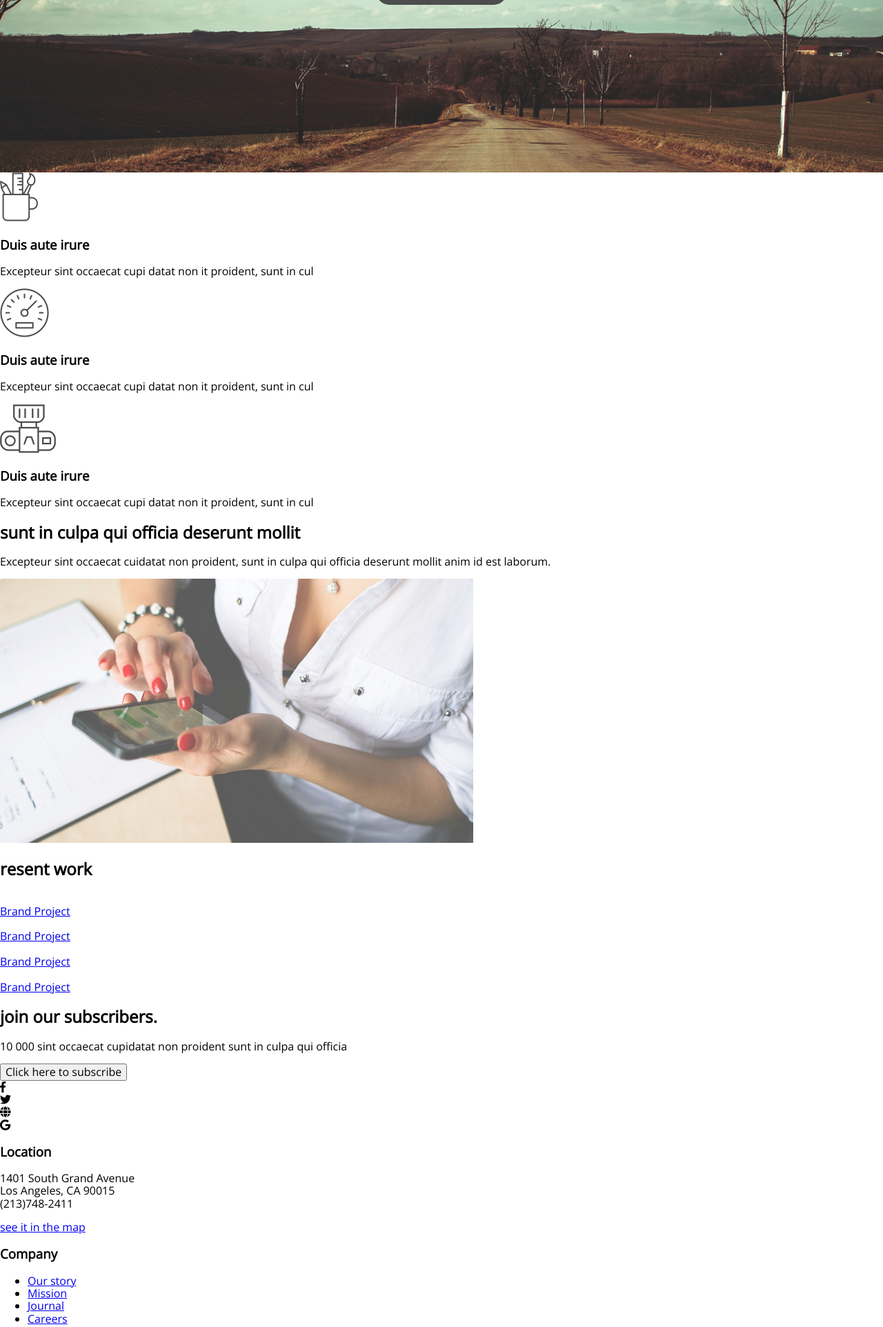
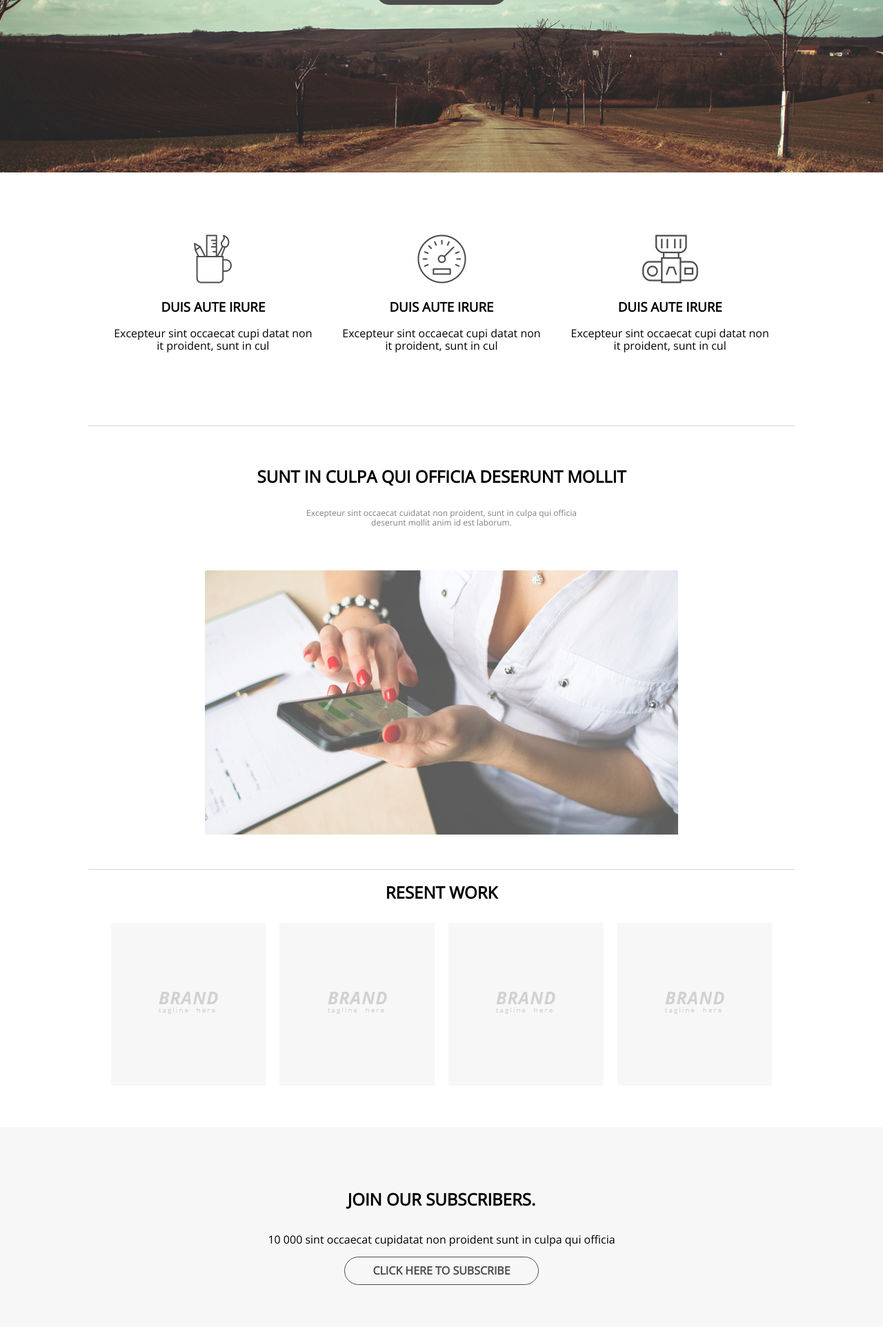
Before and after one commit to 801Khomenko/for_server, a PHP site: page /index.html in a window 1280 px wide; the page is wider, and only the part inside the window is pictured. Shown: the part 450-2374 px from the top of that part at 69% size. Run offline with PHP 8.4, Linux system fonts and the light colour scheme.

Commit message:
for herok

```diff
--- a/index.html
+++ b/index.html
@@ -21,7 +21,6 @@
                     <li>Journal</li>
                     <li>Contact</li>
                 </ul>
-
             </nav>
         </header>
     </div>
@@ -34,6 +33,7 @@
             </section>
         </div>
     </div>
+    <div class="container">
         <section class="services">
             <div class="service-item">
                 <img src="images/shape-7.png" alt="images">
@@ -51,35 +51,46 @@
                 <p>Excepteur sint occaecat cupi datat non it proident, sunt in cul</p>
             </div>
         </section>
+    </div>
+    <div class="container">
         <section class="story">
             <h2>sunt in culpa qui officia deserunt mollit</h2>
-        <p>Excepteur sint occaecat cuidatat non proident, sunt in culpa qui officia deserunt mollit anim id est laborum.</p>
+            <p>Excepteur sint occaecat cuidatat non proident, sunt in culpa qui officia <br> deserunt mollit anim id est laborum.</p>
             <img src="images/layer-12.png" alt="">
         </section>
+    </div>
+    <div class="container">
         <section class="work">
             <h2>resent work</h2>
+            <div class="b-i">
                 <div class="brend-item">
-            <img src="" alt="">
+                    <img src="images/brand.png" alt="">
                     <div class="project"><a href="#">Brand Project</a></div>
                 </div>
                 <div class="brend-item">
-            <img src="" alt="">
+                    <img src="images/brand.png" alt="">
                     <div class="project"><a href="#">Brand Project</a></div>
                 </div>
                 <div class="brend-item">
-            <img src="" alt="">
+                    <img src="images/brand.png" alt="">
                     <div class="project"><a href="#">Brand Project</a></div>
                 </div>
                 <div class="brend-item">
-            <img src="" alt="">
+                    <img src="images/brand.png" alt="">
                     <div class="project"><a href="#">Brand Project</a></div>
                 </div>
+            </div>
         </section>
+    </div>
+    <div class="subs">
+        <div class="container">
             <section class="subscribe">
                 <h2>join our subscribers.</h2>
                 <p>10 000 sint occaecat cupidatat non proident sunt in culpa qui officia</p>
                 <button>Click here to subscribe</button>
             </section>
+        </div>
+    </div>
     <section class="social">
         <div class="social-item">
             <i class="fab fa-facebook-f"></i>
@@ -94,6 +105,8 @@
             <i class="fab fa-google"></i>
         </div>
     </section>
+    <div class="fi">
+        <div class="container">
             <footer>
                 <div class="footer-item">
                     <h3>Location</h3>
@@ -123,5 +136,8 @@
                     <p>Template made by <a href="#">pixelhint.com</a></p>
                 </div>
             </footer>
+        </div>
+
+</div>
 </body>
 </html>
--- a/style.css
+++ b/style.css
@@ -60,3 +60,176 @@ header nav ul li:hover{
     cursor: pointer;
     font-weight: bold;
 }
+
+.services{
+    display: flex;
+    flex-wrap: wrap;
+    justify-content: center;
+    align-items: center;
+    padding: 80px 10px;
+    border-bottom: 1px solid lightgrey;
+}
+
+.services .service-item{
+    flex-basis: 29%;
+    text-align: center;
+    margin: 10px 20px;
+}
+
+.service-item h3{
+    text-transform: uppercase;
+}
+
+.story{
+    display: flex;
+    align-items: center;
+    flex-direction: column;
+    padding-top: 40px;
+    padding-bottom: 0px;
+    text-align: center;
+    margin-bottom: 0;
+    border-bottom: 1px solid lightgrey;
+}
+
+.story h2{
+    font-size: 150%;
+    display: flex;
+    text-align: center;
+    text-transform: uppercase;
+    font-weight: bold;
+}
+
+.story img{
+    padding: 50px 10px;
+}
+
+.story p{
+    color: gray;
+    font-size: 75%;
+}
+
+.b-i{
+    display: flex;
+    flex-wrap: wrap;
+    justify-content: center;
+    align-items: center;
+
+}
+
+.container .work{
+    padding-bottom: 50px;
+}
+.work h2{
+    text-transform: uppercase;
+    font-weight: bold;
+    display: flex;
+    justify-content: center;
+}
+
+.work .brend-item{
+    flex-basis: 18%;
+    margin: 1%;
+    padding: 100px 20px;
+    background-color: #f7f7f7;
+    display: inline-block;
+    text-align: center;
+    position: relative;
+
+
+}
+
+.work .brend-item:hover .project{
+    display: block;
+}
+
+.project{
+    display: none;
+    position: absolute;
+    bottom: 0;
+    left: 0;
+    padding: 20px 0;
+    background-color: #575757;
+    min-width: 100%
+}
+
+.project a{
+    color: #fff;
+    text-decoration: none;
+}
+
+.subscribe{
+    padding: 50px 10px;
+    height: 200px;
+    display: flex;
+    align-items: center;
+    justify-content: center;
+    flex-direction: column;
+}
+
+.subscribe button{
+    background-color: #f7f7f7;
+    color: #4d4d4d;
+    border-radius: 40px;
+    padding: 10px 40px;
+    text-transform: uppercase;
+    cursor: pointer;
+    font-weight: bold;
+    border: 1px solid #4d4d4d;
+}
+
+.subscribe h2{
+    text-transform: uppercase;
+    font-weight: bold;
+}
+
+.subs{
+    background-color: #f7f7f7;
+}
+
+.social{
+    padding: 50px;
+    display: flex;
+    justify-content: center;
+}
+
+.social-item{
+    display: flex;
+    padding: 15px 20px;
+    border: 1px solid black;
+    height: 40px;
+    width: 40px;
+    margin: 30px;
+    text-align: center;
+    align-items: center;
+    justify-content: center;
+}
+
+.social-item:hover{
+    cursor: pointer;
+    color: white;
+    background-color: #55acee;
+    border: 1px solid #55acee;
+}
+
+.fi{
+    background-color: rgb(51, 51, 51);
+    min-width: 100%;
+    padding: 50px
+}
+
+footer{
+    display: flex;
+    flex-wrap: wrap;
+    justify-content: center;
+    align-items: center;
+    color: white;
+}
+
+.footer-item{
+    flex-basis: 25%;
+}
+
+footer a{
+    color:#fff;
+    text-decoration: none;
+}
```
Also changed, not shown: images/brand.png (added). Lines whose indentation alone changed are shown as unchanged.
